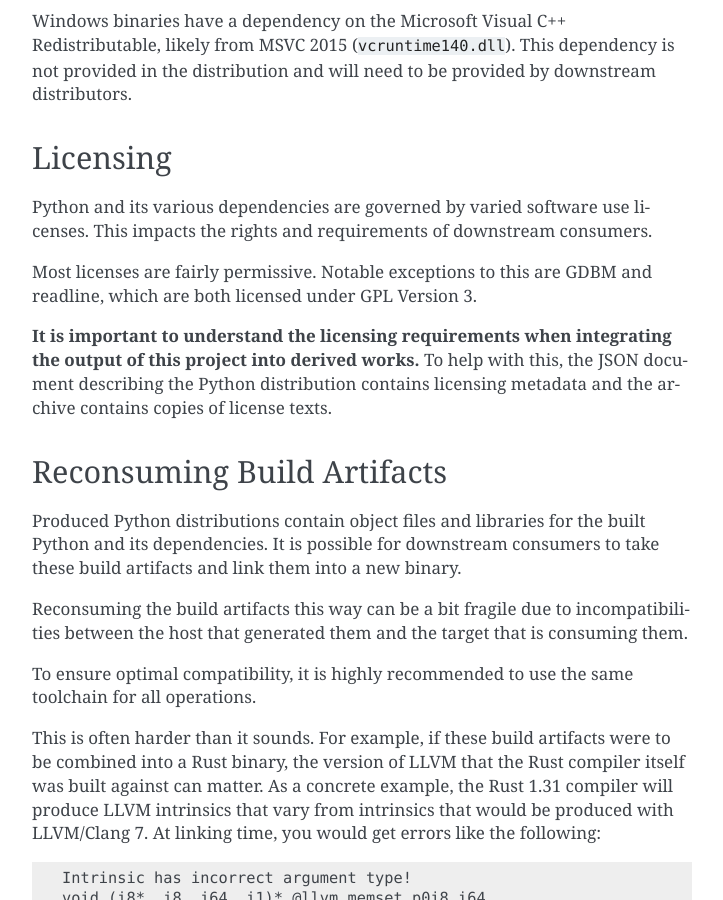
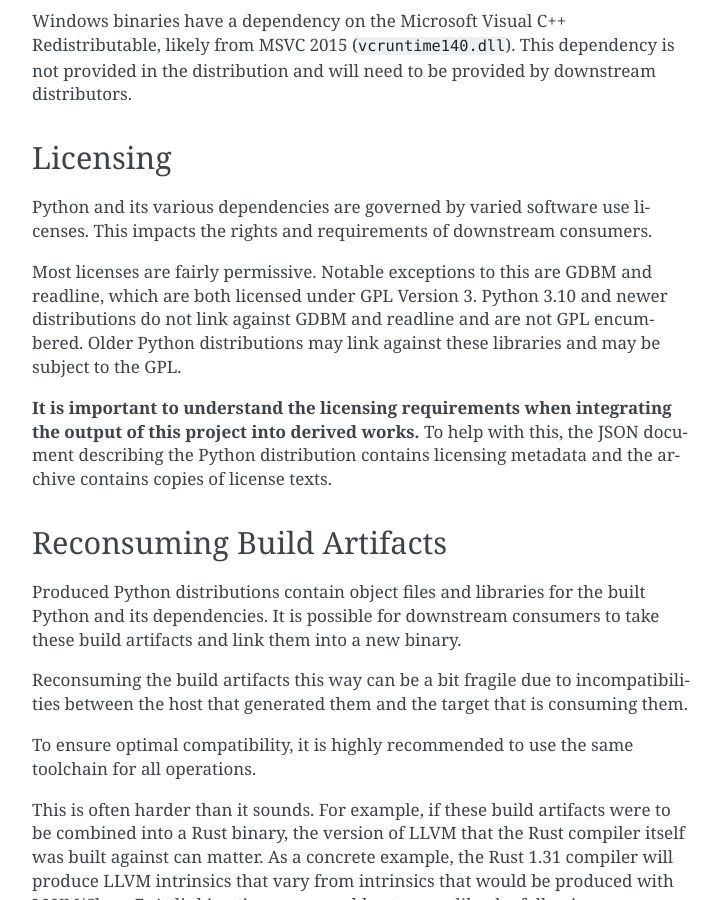
Before and after one commit to indygreg/python-build-standalone, a Sphinx documentation site: the page built from docs/running.rst, in a window 1280 px wide and 900 px high, scrolled down 1677 px. Shown: the whole window, without its empty margins (388-1111 px from the left). Built offline with Sphinx 7.4.7, drawn with Linux system fonts in a browser that asks for light colours.

Commit message:
unix: stop building _gdbm extension on 3.10
With the switch from readline to libedit, _gdbm was our final GPL
licensed dependency on Linux. In my opinion, the benefits of removing
the last GPL/copyleft license from the distributions outweighs the
benefits that the _gdbm extension provides.

If someone complains, we could potentially provide GPL versions
of the distributions containing readline and _gdbm. But until
someone asks, let's avoid the complexity.

```diff
--- a/docs/running.rst
+++ b/docs/running.rst
@@ -92,7 +92,10 @@
 licenses. This impacts the rights and requirements of downstream consumers.
 
 Most licenses are fairly permissive. Notable exceptions to this are GDBM and
-readline, which are both licensed under GPL Version 3.
+readline, which are both licensed under GPL Version 3. Python 3.10 and
+newer distributions do not link against GDBM and readline and are not
+GPL encumbered. Older Python distributions may link against these libraries
+and may be subject to the GPL.
 
 **It is important to understand the licensing requirements when integrating
 the output of this project into derived works.** To help with this, the
--- a/docs/technotes.rst
+++ b/docs/technotes.rst
@@ -56,6 +56,9 @@
 older are licensed under the Sleepycat License. The Sleepycat License
 is more permissive. So we build the ``_dbm`` extension against BDB
 6.0.19.
+
+We explicitly disable the ``_gdbm`` extension on all macOS versions
+and on Python 3.10+ Linux distributions to avoid the GPL dependency.
 
 readline / libedit / ncurses
 ----------------------------
```
Also changed, not shown: 9 other files.
